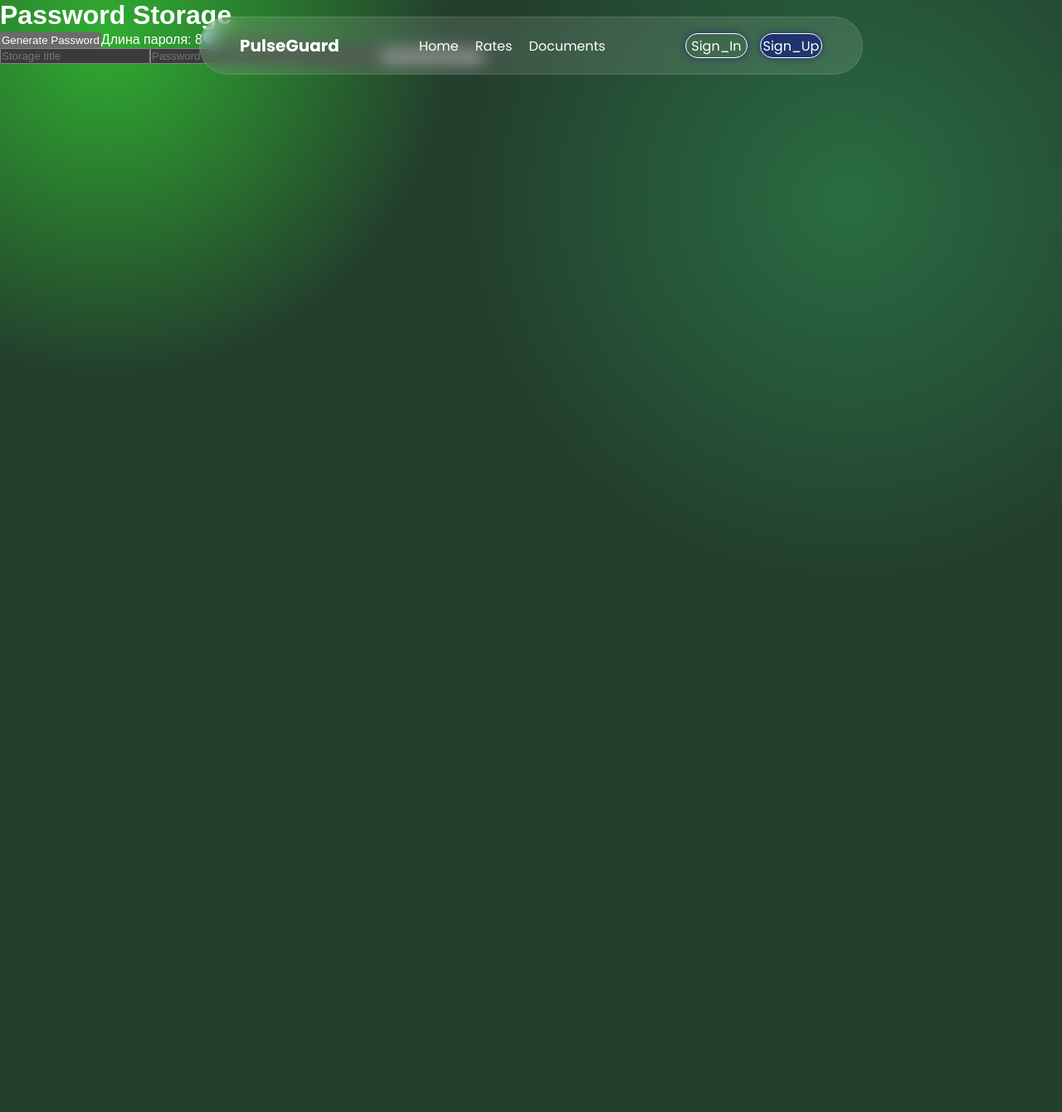
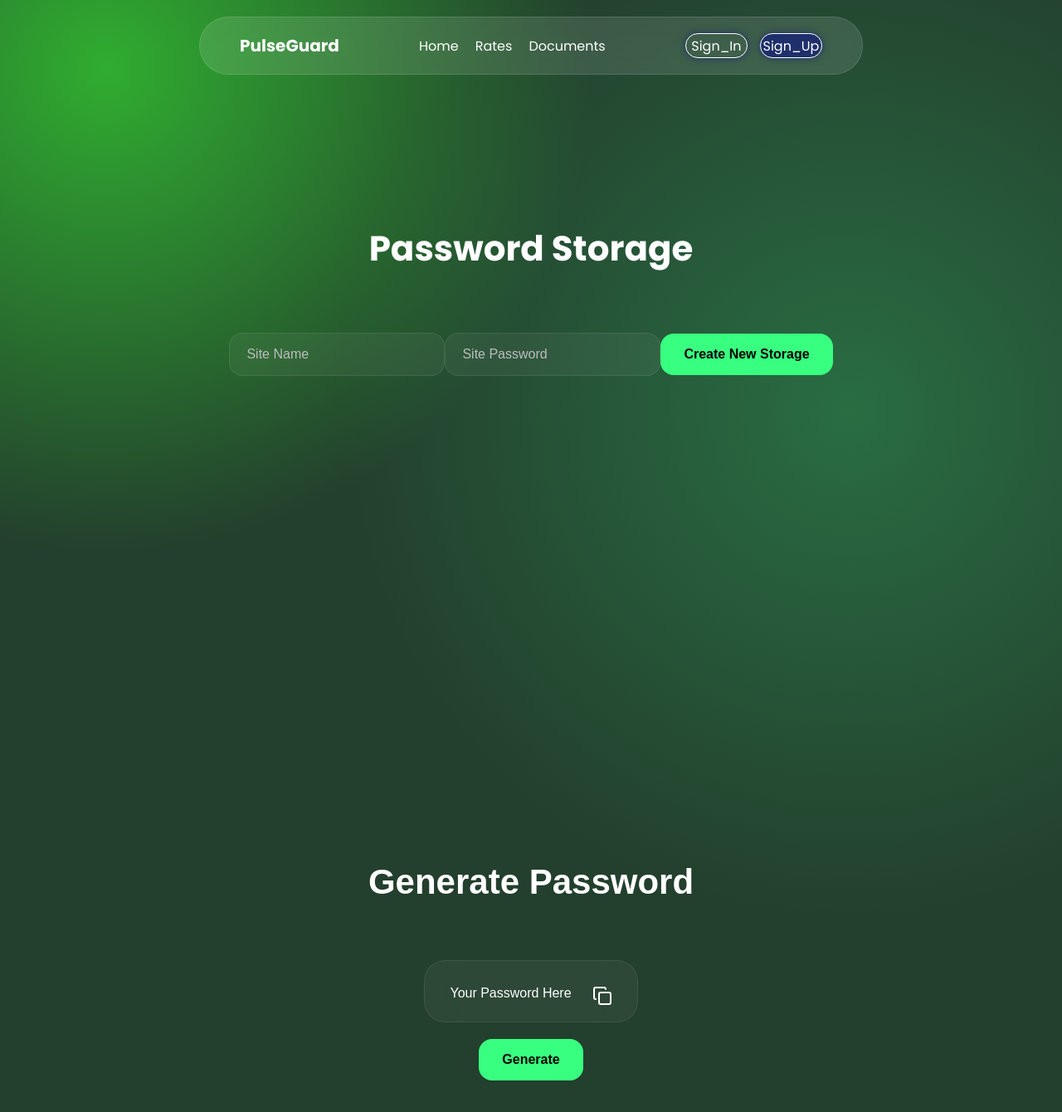
Before and after one commit to Igkka/Cybersecurity-App, a Next.js app: page /pro in a window 1280 px wide. Shown: the top 1340 px of the page at 83% size. Before the commit the page ends 800 px from the top, so only its background shows below. Built offline with nearby package versions, Linux system fonts and the light colour scheme.

Commit message:
bg+update

```diff
--- a/src/app/pro/page.jsx
+++ b/src/app/pro/page.jsx
@@ -1,12 +1,15 @@
 import "@/components/style/ProPage.css"
 import Navbar from "@/components/navbar"
 import PassStorage from "@/components/PasswordStorage"
+import GeneratePass from "@/components/GeneratePass"
 
 export default function ProPage(){
  return(
     <>
     <Navbar/>
     <PassStorage/>
+    <GeneratePass/>
+
     </>
  )
 }
--- /dev/null
+++ b/src/components/GeneratePass.jsx
@@ -0,0 +1,233 @@
+// "use client";
+
+// import "@/components/style/PasswordStorage.css";
+// import { useEffect, useState } from "react";
+// import { useRouter } from "next/navigation";
+
+// export default function PassStorage() {
+//   const router = useRouter();
+//   const [length, setLength] = useState(8);
+//   const [passwords, setPasswords] = useState([]);
+//   const [loading, setLoading] = useState(false);
+//   const [error, setError] = useState("");
+
+//   const [dataStorage, setDataStorage] = useState({
+//     title: "",
+//     password: "",
+//   });
+
+//   async function generatePassword() {
+//     if (length < 8) {
+//       setError("Минимальная длина пароля — 8 символов");
+//       return;
+//     }
+
+//     const apiKey = process.env.NEXT_PUBLIC_API_NINJAS_KEY;
+//     if (!apiKey) {
+//       setError("API ключ не задан. Установите NEXT_PUBLIC_API_NINJAS_KEY.");
+//       return;
+//     }
+
+//     setLoading(true);
+//     setError("");
+
+//     try {
+//       const response = await fetch(
+//         `https://api.api-ninjas.com/v1/passwordgenerator?length=${length}`,
+//         {
+//           method: "GET",
+//           headers: {
+//             "X-Api-Key": apiKey,
+//           },
+//         }
+//       );
+
+//       if (!response.ok) {
+//         throw new Error("Ошибка при генерации пароля");
+//       }
+
+//       const data = await response.json();
+
+//       setDataStorage((prev) => ({
+//         ...prev,
+//         password: data.random_password,
+//       }));
+//     } catch (err) {
+//       setError(err.message || "Ошибка при генерации пароля");
+//     } finally {
+//       setLoading(false);
+//     }
+//   }
+
+//   useEffect(() => {
+//     try {
+//       const saved = JSON.parse(localStorage.getItem("passwords") ?? "[]");
+//       if (Array.isArray(saved)) {
+//         setPasswords(saved);
+//       }
+//     } catch (error) {
+//       console.warn("Не удалось загрузить сохранённые пароли:", error);
+//     }
+//   }, []);
+
+//   const createStorage = (e) => {
+//     e.preventDefault();
+
+//     if (
+//       dataStorage.title.trim() === "" ||
+//       dataStorage.password.trim() === ""
+//     ) {
+//       alert("Fill in all fields");
+//       return;
+//     }
+
+//     if (passwords.length >= 6) {
+//       alert("Maximum 6 storages.");
+//       return;
+//     }
+
+//     const newStorage = {
+//       id: Date.now(),
+//       title: dataStorage.title,
+//       password: dataStorage.password,
+//     };
+
+//     const updatedPasswords = [...passwords, newStorage];
+//     localStorage.setItem("passwords", JSON.stringify(updatedPasswords));
+//     setPasswords(updatedPasswords);
+
+//     setDataStorage({
+//       title: "",
+//       password: "",
+//     });
+
+//     router.push("/pro");
+//   };
+
+//   const handleChangeStorage = (e) => {
+//     const { name, value } = e.target;
+//     setDataStorage((prev) => ({
+//       ...prev,
+//       [name]: value,
+//     }));
+//   };
+
+//   const handleDelete = (id) => {
+//     const updatedPasswords = passwords.filter((item) => item.id !== id);
+//     setPasswords(updatedPasswords);
+//     localStorage.setItem("passwords", JSON.stringify(updatedPasswords));
+//   };
+
+//   const copyToClipboard = async () => {
+//     if (!dataStorage.password) return;
+
+//     try {
+//       await navigator.clipboard.writeText(dataStorage.password);
+//     } catch (err) {
+//       setError("Не удалось скопировать пароль");
+//     }
+//   };
+
+//   return (
+//     <div className="generator">
+//       <h1>Password Storage</h1>
+
+//       <button onClick={generatePassword} disabled={loading}>
+//         {loading ? "Generating..." : "Generate Password"}
+//       </button>
+
+//       {error && <p>{error}</p>}
+
+//     <label>
+//   Длина пароля: {length}
+//    </label>
+
+//       <input
+//         type="range"
+//         min="8"
+//         max="64"
+//         value={length}
+//         onChange={(e) => setLength(Number(e.target.value))}
+//       />
+
+//       <form onSubmit={createStorage} className="storage-form">
+//         <input
+//           type="text"
+//           name="title"
+//           placeholder="Storage title"
+//           value={dataStorage.title}
+//           onChange={handleChangeStorage}
+//         />
+
+//         <input
+//           type="text"
+//           name="password"
+//           placeholder="Password"
+//           value={dataStorage.password}
+//           onChange={handleChangeStorage}
+//         />
+
+//         <button type="button" onClick={copyToClipboard} disabled={!dataStorage.password}>
+//           Copy password
+//         </button>
+
+//         <button type="submit">Create New Storage</button>
+//       </form>
+
+
+//       <div>
+//         {passwords.map((item) => (
+//           <div key={item.id}>
+//             <h3>{item.title}</h3>
+//             <p>{item.password}</p>
+//             <button onClick={() => handleDelete(item.id)}>Delete</button>
+//           </div>
+//         ))}
+//       </div>
+//     </div>
+//   );
+// }
+
+"use client"
+import { useState } from "react";
+import "@/components/style/GeneratePass.css"
+import { Copy } from 'lucide-react';
+
+export default function GeneratePass(){
+
+    const [newPassword,setNewPassword] = useState("")
+
+    const handleGenerate = () => {
+
+        let generatePassResult = ""
+        const chars = "ABCDEFGHIJKLMNOPQRSTUVWXYZabcdefghijklmnopqrstuvwxyz0123456789!@#$%^&*";
+
+        for(let i = 0;i < 16;i++){
+            generatePassResult += chars[Math.floor(Math.random() *  chars.length)]
+        }
+
+        setNewPassword(generatePassResult)
+        console.log(generatePassResult)
+    }
+
+    const handleCopy = async () => {
+        await navigator.clipboard.writeText(newPassword);
+        alert("Password copied!");
+    }
+
+    return(
+        <section className="genpass">
+
+            <h2>Generate Password</h2>
+
+            <div className="genpasscontent">
+
+            <p className="newgenpass">{newPassword == ""? "Your Password Here" : newPassword} <Copy className="copybtn" onClick={handleCopy}/></p>
+
+            <button className="createpassbtn" onClick={()=>handleGenerate()}>Generate</button>
+
+            </div>
+
+        </section>
+    )
+}
--- a/src/components/PasswordStorage.jsx
+++ b/src/components/PasswordStorage.jsx
@@ -1,77 +1,36 @@
-"use client";
+"use client"
 
-import "@/components/style/PasswordStorage.css";
-import { useEffect, useState } from "react";
-import { useRouter } from "next/navigation";
+import "@/components/style/PasswordStorage.css"
+import { useState } from "react"
+import { useEffect } from "react"
 
-export default function PassStorage() {
-  const router = useRouter();
-  const [length, setLength] = useState(8);
-  const [passwords, setPasswords] = useState([]);
-  const [loading, setLoading] = useState(false);
-  const [error, setError] = useState("");
+export default function PassStorage(){
 
-  const [dataStorage, setDataStorage] = useState({
-    title: "",
-    password: "",
-  });
+    const [passwords,setPasswords] = useState([])
+    const [dataStorage,setDataStorage] = useState({
+        id:"",
+        title:"",
+        password:"",
+    })
 
-  async function generatePassword() {
-    if (length < 8) {
-      setError("Минимальная длина пароля — 8 символов");
-      return;
+    useEffect(() => {
+
+    const saved = JSON.parse(localStorage.getItem("passwords"));
+
+    if (saved) {
+        setPasswords(saved);
     }
 
-    const apiKey = process.env.NEXT_PUBLIC_API_NINJAS_KEY;
-    if (!apiKey) {
-      setError("API ключ не задан. Установите NEXT_PUBLIC_API_NINJAS_KEY.");
-      return;
-    }
-
-    setLoading(true);
-    setError("");
-
-    try {
-      const response = await fetch(
-        `https://api.api-ninjas.com/v1/passwordgenerator?length=${length}`,
-        {
-          method: "GET",
-          headers: {
-            "X-Api-Key": apiKey,
-          },
-        }
-      );
-
-      if (!response.ok) {
-        throw new Error("Ошибка при генерации пароля");
-      }
-
-      const data = await response.json();
-
-      setDataStorage((prev) => ({
-        ...prev,
-        password: data.random_password,
-      }));
-    } catch (err) {
-      setError(err.message || "Ошибка при генерации пароля");
-    } finally {
-      setLoading(false);
-    }
-  }
-
-  useEffect(() => {
-    try {
-      const saved = JSON.parse(localStorage.getItem("passwords") ?? "[]");
-      if (Array.isArray(saved)) {
-        setPasswords(saved);
-      }
-    } catch (error) {
-      console.warn("Не удалось загрузить сохранённые пароли:", error);
-    }
     }, []);
 
-  const createStorage = (e) => {
-    e.preventDefault();
+    const CreateStorage = (e) => {
+        e.preventDefault()
+
+            const newStorage = {
+                id: Date.now(),
+                title: dataStorage.title,
+                password: dataStorage.password,
+           };
 
         if (
             dataStorage.title.trim() === "" ||
@@ -86,104 +45,66 @@ export default function PassStorage() {
             return;
         }
 
-    const newStorage = {
-      id: Date.now(),
-      title: dataStorage.title,
-      password: dataStorage.password,
-    };
 
         const updatedPasswords = [...passwords, newStorage];
-    localStorage.setItem("passwords", JSON.stringify(updatedPasswords));
+        localStorage.setItem("passwords",JSON.stringify(updatedPasswords));
         setPasswords(updatedPasswords);
+        window.location.href = "/pro"
 
+
+    }
+
+    const handleChangeStorage = (e) => {
         setDataStorage({
-      title: "",
-      password: "",
+            ...dataStorage,
+            [e.target.name]: e.target.value
+
+        })
+    }
+
+    const handleDelete = (id) => {
+
+        const updatedPasswords = passwords.filter((item) => {
+            return item.id !== id
         });
 
-    router.push("/pro");
-  };
-
-  const handleChangeStorage = (e) => {
-    const { name, value } = e.target;
-    setDataStorage((prev) => ({
-      ...prev,
-      [name]: value,
-    }));
-  };
-
-  const handleDelete = (id) => {
-    const updatedPasswords = passwords.filter((item) => item.id !== id);
         setPasswords(updatedPasswords);
         localStorage.setItem("passwords", JSON.stringify(updatedPasswords));
-  };
 
-  const copyToClipboard = async () => {
-    if (!dataStorage.password) return;
+    }
 
-    try {
-      await navigator.clipboard.writeText(dataStorage.password);
-    } catch (err) {
-      setError("Не удалось скопировать пароль");
-    }
-  };
 
-  return (
-    <div className="generator">
-      <h1>Password Storage</h1>
 
-      <button onClick={generatePassword} disabled={loading}>
-        {loading ? "Generating..." : "Generate Password"}
+
+    return(
+    <section className="passStoragePage">
+        <form action="" onSubmit={CreateStorage}>
+
+        <h2>Password Storage</h2>
+
+        <div className="passStorageContent">
+
+            <input name="title" type="text" placeholder="Site Name" value={dataStorage.title} onChange={handleChangeStorage}/>
+            <input name="password" type="password" placeholder="Site Password" value={dataStorage.password} onChange={handleChangeStorage}/>
+
+            <button type="submit">
+                Create New Storage
             </button>
 
-      {error && <p>{error}</p>}
+        </div>
 
-    <label>
-  Длина пароля: {length}
-   </label>
+        <div className="storages">
+            {passwords.map((item) => (
+                <div className="passItem" key={item.id}>
 
-      <input
-        type="range"
-        min="8"
-        max="64"
-        value={length}
-        onChange={(e) => setLength(Number(e.target.value))}
-      />
-
-      <form onSubmit={createStorage} className="storage-form">
-        <input
-          type="text"
-          name="title"
-          placeholder="Storage title"
-          value={dataStorage.title}
-          onChange={handleChangeStorage}
-        />
-
-        <input
-          type="text"
-          name="password"
-          placeholder="Password"
-          value={dataStorage.password}
-          onChange={handleChangeStorage}
-        />
-
-        <button type="button" onClick={copyToClipboard} disabled={!dataStorage.password}>
-          Copy password
-        </button>
-
-        <button type="submit">Create New Storage</button>
-      </form>
-
-
-      <div>
-        {passwords.map((item) => (
-          <div key={item.id}>
                     <h3>{item.title}</h3>
                     <p>{item.password}</p>
-            <button onClick={() => handleDelete(item.id)}>Delete</button>
+                    <button className="Delete" onClick={()=>handleDelete(item.id)}>Delete</button>
                 </div>
             ))}
         </div>
-    </div>
-  );
+    </form>
+    </section>
+    )
+
 }
--- /dev/null
+++ b/src/components/style/GeneratePass.css
@@ -0,0 +1,56 @@
+.genpass{
+    display: flex;
+    justify-content: center;
+    gap: 20px;
+    margin-bottom: 60px;
+    flex-wrap: wrap;
+    flex-direction: column;
+    align-items: center;
+    min-height: 100vh;
+    h2{
+    text-align: center;
+    font-size: 42px;
+    margin-bottom: 50px;
+    }
+}
+
+.genpasscontent{
+    display: flex;
+    justify-content: center;
+    gap: 20px;
+    margin-bottom: 60px;
+    flex-direction: column;
+    align-items: center;
+}
+
+.copybtn{
+margin-left: 25px;
+cursor: pointer;
+}
+
+.newgenpass{
+    padding:30px;
+    border-radius:25px;
+    background:rgba(255,255,255,.05);
+    border:1px solid rgba(255,255,255,.08);
+    backdrop-filter:blur(20px);
+    transition:.35s;
+    text-align: center;
+    max-height: 75px;
+    min-width: 250px;
+    text-align: center;
+    display:flex;
+    justify-content:center;
+}
+
+.createpassbtn{
+    padding:16px 28px;
+    border:none;
+    border-radius:16px;
+    background:#38ff80;
+    color:black;
+    font-size:16px;
+    font-weight:600;
+    cursor:pointer;
+    transition:.3s;
+}
```
Lines whose indentation alone changed are shown as unchanged.
